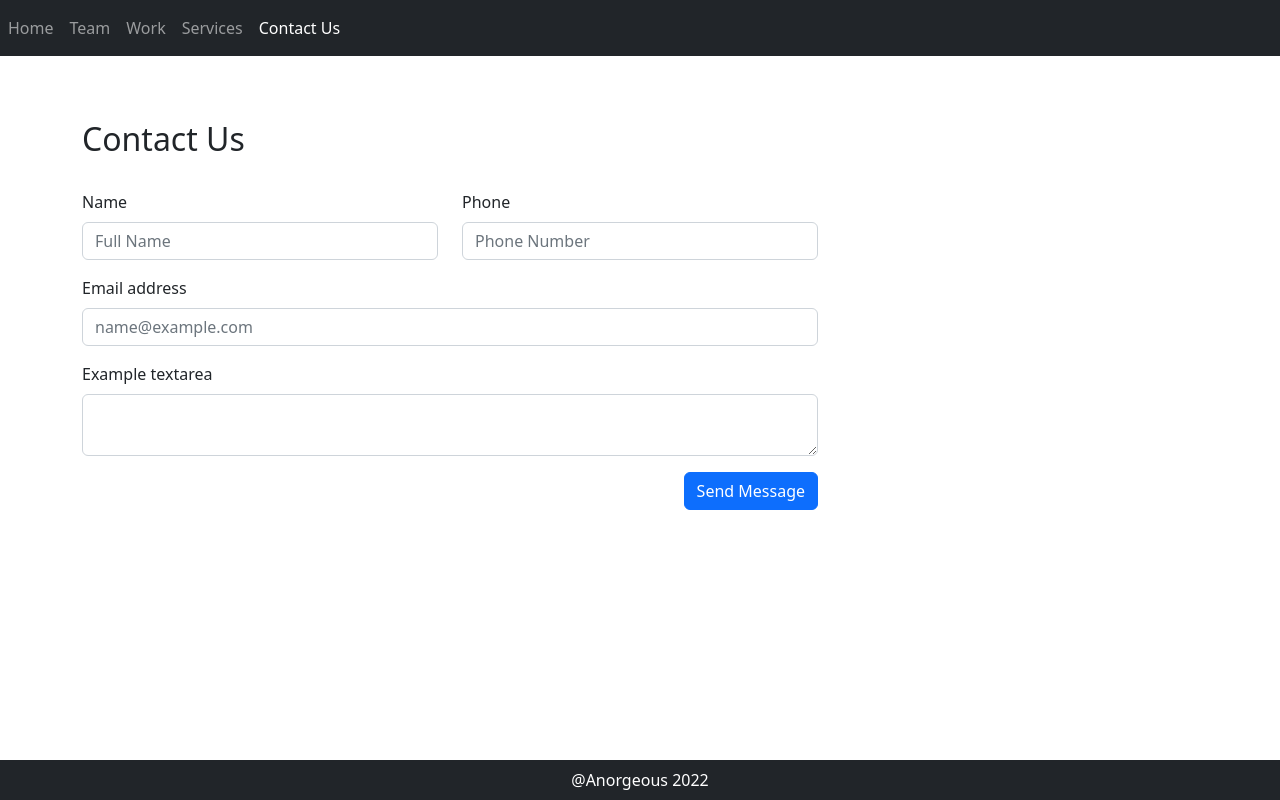
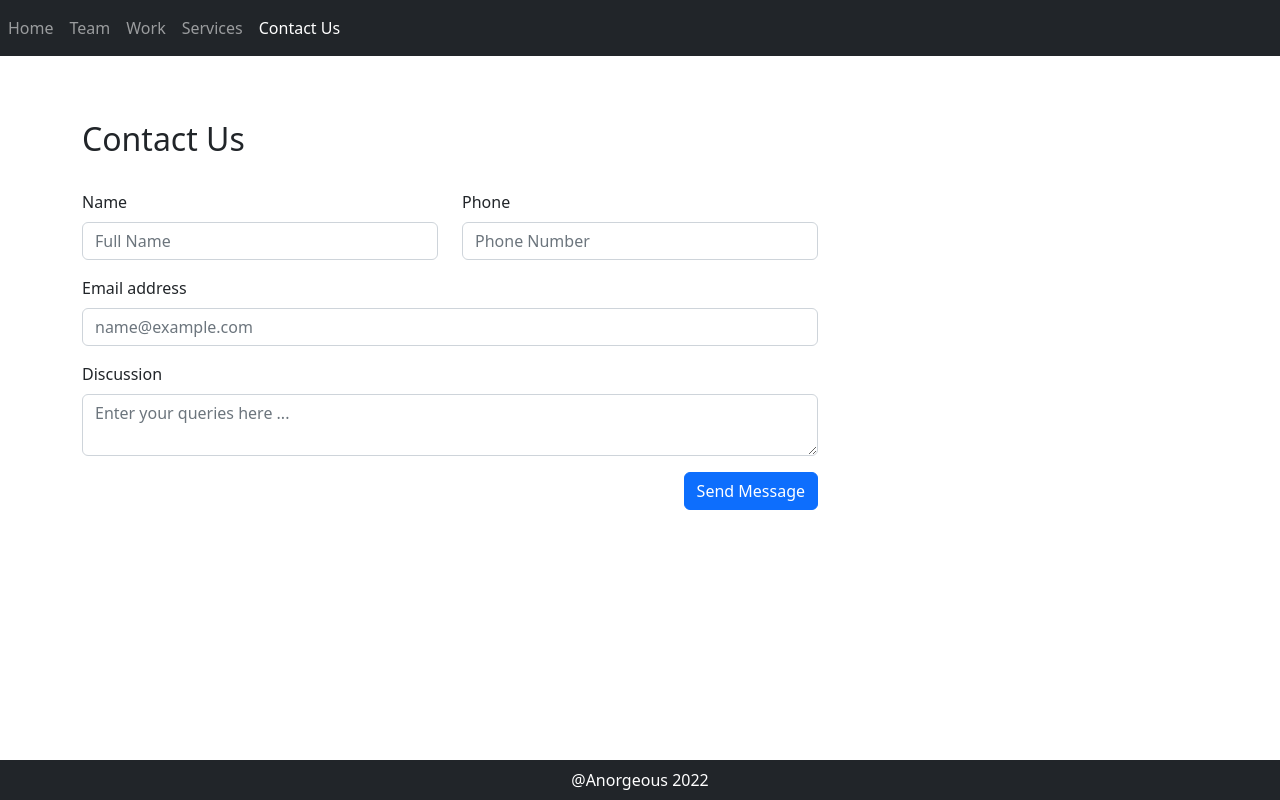
Before and after one commit to SSMalik99/anorgeous, a React (Create React App) app: page /contact in a window 1280 px wide. Built offline with nearby package versions, Linux system fonts and the light colour scheme.

Commit message:
Additional Changes to base file of the project

```diff
--- a/public/index.html
+++ b/public/index.html
@@ -9,35 +9,9 @@
       name="description"
       content="Web site created using create-react-app"
     />
-    <link rel="apple-touch-icon" href="%PUBLIC_URL%/logo192.png" />
-    <!--
-      manifest.json provides metadata used when your web app is installed on a
-      user's mobile device or desktop. See https://developers.google.com/web/fundamentals/web-app-manifest/
-    -->
-    <link rel="manifest" href="%PUBLIC_URL%/manifest.json" />
-    <!--
-      Notice the use of %PUBLIC_URL% in the tags above.
-      It will be replaced with the URL of the `public` folder during the build.
-      Only files inside the `public` folder can be referenced from the HTML.
-
-      Unlike "/favicon.ico" or "favicon.ico", "%PUBLIC_URL%/favicon.ico" will
-      work correctly both with client-side routing and a non-root public URL.
-      Learn how to configure a non-root public URL by running `npm run build`.
-    -->
-    <title>React App</title>
+    <title>Annorgeous</title>
   </head>
   <body>
-    <noscript>You need to enable JavaScript to run this app.</noscript>
     <div id="root"></div>
-    <!--
-      This HTML file is a template.
-      If you open it directly in the browser, you will see an empty page.
-
-      You can add webfonts, meta tags, or analytics to this file.
-      The build step will place the bundled scripts into the <body> tag.
-
-      To begin the development, run `npm start` or `yarn start`.
-      To create a production bundle, use `npm run build` or `yarn build`.
-    -->
   </body>
 </html>
--- a/src/Frontend/Content/Contact.tsx
+++ b/src/Frontend/Content/Contact.tsx
@@ -44,8 +44,8 @@ const Contact = () => {
                                     <input type="email" className="form-control" id="email" placeholder="name@example.com" required/>
                                 </div>
                                 <div className="mb-3">
-                                    <label htmlFor="discussion" className="form-label">Example textarea</label>
-                                    <textarea className="form-control" id="discussion" required></textarea>
+                                    <label htmlFor="discussion" className="form-label">Discussion</label>
+                                    <textarea className="form-control" id="discussion" placeholder="Enter your queries here ..." required></textarea>
                                     </div>
                             </div>
                             <div className="d-flex justify-content-end">
```
